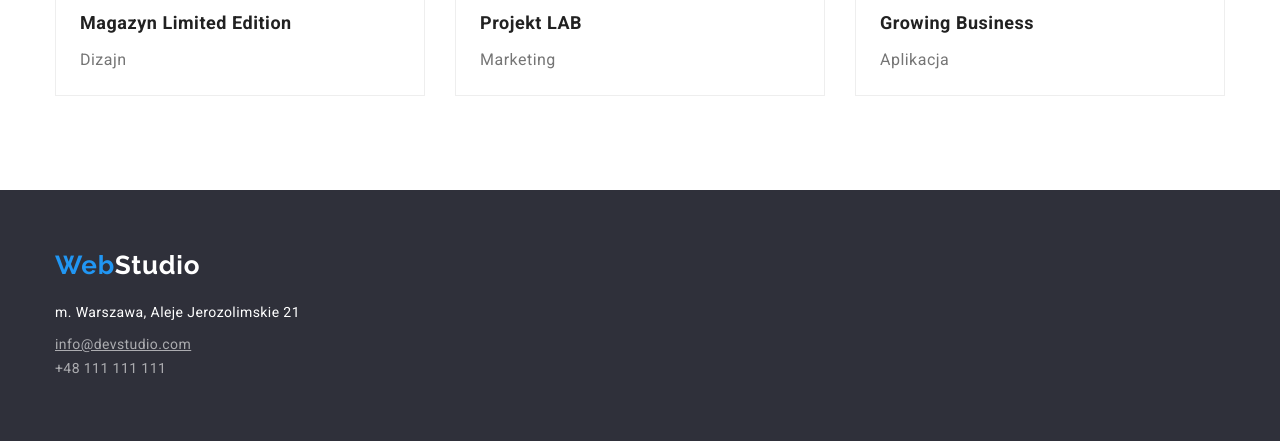
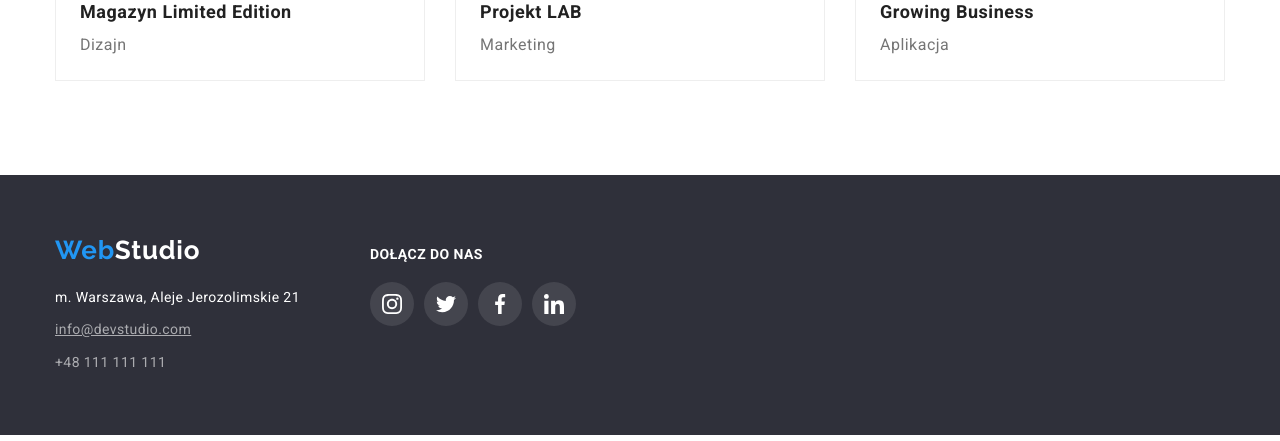
Before and after one commit to WaldemarKubiak/goit-markup-hw-04, a plain HTML site: page portfolio.html in a window 1280 px wide. Shown: the part 1450-1891 px from the top of the page. Drawn offline with nearby package versions, Linux system fonts and the light colour scheme.

Commit message:
First final version
ver. 1.0

```diff
--- a/css/styles.css
+++ b/css/styles.css
@@ -19,6 +19,8 @@
   --accent-primary-color: #2196f3;
   --accent-secondary-color: #8cc3f0;
   --icon-client-color: #afb1b8;
+  --eicon-text-white: #fff;
+  --eicon-bcg-footer: #ffffff1a;
 }
 
 body {
@@ -74,6 +76,7 @@ p {
 
 .logo {
   display: flex; /*czy konieczne */
+  align-items: center;
   margin-right: 93px;
   padding: 24px 0 25px 0;
 }
@@ -165,8 +168,8 @@ p {
   background-color: var(--background-secondary-color);
   display: block;
   background-image: linear-gradient(
-      rgba(47, 48, 58, 0.4),
-      rgba(47, 48, 58, 0.4)
+      #2f303a66,
+      #2f303a66 /* rgba(47, 48, 58, 0.4), */ /* rgba(47, 48, 58, 0.4) */
     ),
     url(../images/mainheaderbcg.jpg);
   background-size: cover;
@@ -226,7 +229,6 @@ p {
   font-weight: 500;
   font-size: 16px;
   line-height: 1.62;
-
   letter-spacing: 0.03em;
   color: var(--text-primary-color);
   background-color: #f5f4fa;
@@ -254,8 +256,11 @@ p {
   flex-basis: calc((100% - 60px) / 3);
 }
 
-.project div {
-  border: 1px solid #eee;
+.project:hover {
+  box-shadow: 0px 1px 1px #0000001f, 0px 4px 4px #0000000f,
+    1px 4px 6px #00000029; /* 0px 1px 1px rgba(0, 0, 0, 0.12), 0px 4px 4px rgba(0, 0, 0, 0.06),
+    1px 4px 6px rgba(0, 0, 0, 0.16) */
+  cursor: pointer;
 }
 
 .main-strenghts {
@@ -319,8 +324,9 @@ p {
 
 .picture-team-member {
   background-color: var(--background-primary-color);
-  box-shadow: 0px 1px 3px rgba(0, 0, 0, 0.12), 0px 1px 1px rgba(0, 0, 0, 0.14),
-    0px 2px 1px rgba(0, 0, 0, 0.2);
+  box-shadow: 0px 1px 3px #0000001f, 0px 1px 1px #00000024,
+    0px 2px 1px #00000033; /* 0px 1px 3px rgba(0, 0, 0, 0.12), 0px 1px 1px rgba(0, 0, 0, 0.14),
+    0px 2px 1px rgba(0, 0, 0, 0.2) */
   border-radius: 0px 0px 4px 4px;
 }
 
@@ -337,8 +343,8 @@ p {
   font-size: 18px;
   line-height: 2;
   letter-spacing: 0.03em;
-  margin: 20px auto 4px auto;
-  padding-left: 24px;
+  /* margin: 20px auto 4px auto; */
+  /* padding-left: 24px; */
 }
 
 .picture-text {
@@ -355,8 +361,16 @@ p {
   line-height: 1.87;
   letter-spacing: 0.03em;
   color: var(--text-secondary-color);
-  margin: 0px auto 20px auto;
-  padding-left: 24px;
+  /* margin: 0px auto 20px auto; */
+  /* padding-left: 24px; */
+}
+
+/*frame under picture without bottom-top*/
+.frame {
+  padding: 20px 24px;
+  border-right: 1px solid #eee;
+  border-bottom: 1px solid #eee;
+  border-left: 1px solid #eee;
 }
 
 /* main - eicons in Our Team Cards */
@@ -379,7 +393,8 @@ p {
   border-radius: 50%;
 }
 
-.eicon-bcg:hover {
+.eicon-bcg:hover,
+.eicon-bcg:focus {
   background-color: var(--brand-primary-color);
   --color3: var(--background-primary-color);
   cursor: pointer;
@@ -396,6 +411,8 @@ p {
 
 .icon-client {
   display: flex;
+  /* border: 1px solid var(--icon-client-color);
+  border-radius: 4px; */
 }
 
 .client-logo {
@@ -403,9 +420,11 @@ p {
   border-radius: 4px;
 }
 
-.client-logo:hover {
+.client-logo:hover,
+.icon-client:focus {
   border: 1px solid var(--accent-primary-color);
   --color3: var(--accent-primary-color);
+  border-radius: 4px;
   cursor: pointer;
 }
 
@@ -419,6 +438,8 @@ p {
   display: flex;
   align-items: center;
   padding-top: 60px;
+  margin-bottom: 20px;
+  /* margin-top: 60px; */
 }
 
 .logo-blue-footer {
@@ -445,11 +466,19 @@ p {
   letter-spacing: 0.03em;
   font-style: normal;
   color: var(--text-tertiary-color);
-  margin: 20px auto 9px auto;
+  /* margin-bottom: 9px; */
+  /* margin: 20px auto 9px auto; */
 }
 
-.contact-item {
+.contact-li {
+  padding-top: 9px;
+}
+
+.contact-items {
   padding-bottom: 60px;
+  /* padding-top: 20px; */
+  /* margin-top: 20px; */
+  /* margin-bottom: 60px; */
 }
 
 .contact-footer {
@@ -463,3 +492,63 @@ p {
 .contact-footer:focus {
   color: var(--accent-primary-color);
 }
+
+/* Portfolio - e-mail decoration underline */
+
+.text-decor {
+  text-decoration-line: underline;
+}
+
+/* footer icons group */
+
+.header-five {
+  font-size: 14px;
+  line-height: 1.14;
+  letter-spacing: 0.03em;
+  text-transform: uppercase;
+  color: var(--text-tertiary-color);
+  /* margin-top: 72px; */
+  padding-top: 72px;
+  margin-bottom: 20px;
+}
+
+/* .eicons-footer {} */
+/* padding-top: 72px;
+  padding-bottom: 100px;
+  display: flex;
+  flex-direction: column; */
+/* justify-content: flex-start; */
+/* align-items: center; */
+
+.footer-content-wrapper {
+  display: flex;
+  gap: 70px;
+  /* padding-block: 60px; */
+  /* justify-content: flex-start; */
+}
+
+.eicons-footer-list {
+  display: flex;
+  justify-content: center;
+  align-items: center;
+  gap: 10px;
+}
+
+.eicon-footer {
+  --color3: var(--eicon-text-white);
+}
+
+.eicon-footer-bcg {
+  display: flex;
+  align-items: center;
+  justify-content: center;
+  width: 44px;
+  height: 44px;
+  background-color: var(--eicon-bcg-footer);
+  border-radius: 50%;
+}
+
+.eicon-footer-bcg:hover,
+.eicon-footer-bcg:focus {
+  background-color: var(--accent-primary-color);
+}
--- a/portfolio.html
+++ b/portfolio.html
@@ -81,7 +81,7 @@
               width="370"
               height="294"
             />
-            <div>
+            <div class="frame">
               <h4 class="header-four-portfolio">Technocrack</h4>
               <p class="picture-text-portfolio">Strona internetowa</p>
             </div>
@@ -94,7 +94,7 @@
               width="370"
               height="294"
             />
-            <div>
+            <div class="frame">
               <h4 class="header-four-portfolio">
                 Grafika New Orlean vs Golden Star
               </h4>
@@ -109,7 +109,7 @@
               width="370"
               height="294"
             />
-            <div>
+            <div class="frame">
               <h4 class="header-four-portfolio">Restauracja Seafood</h4>
               <p class="picture-text-portfolio">Aplikacja</p>
             </div>
@@ -122,7 +122,7 @@
               width="370"
               height="294"
             />
-            <div>
+            <div class="frame">
               <h4 class="header-four-portfolio">Projekt Prime</h4>
               <p class="picture-text-portfolio">Marketing</p>
             </div>
@@ -135,7 +135,7 @@
               width="370"
               height="294"
             />
-            <div>
+            <div class="frame">
               <h4 class="header-four-portfolio">Projekt Boxes</h4>
               <p class="picture-text-portfolio">Aplikacja</p>
             </div>
@@ -148,7 +148,7 @@
               width="370"
               height="294"
             />
-            <div>
+            <div class="frame">
               <h4 class="header-four-portfolio">Inspiration has no Borders</h4>
               <p class="picture-text-portfolio">Strona internetowa</p>
             </div>
@@ -161,7 +161,7 @@
               width="370"
               height="294"
             />
-            <div>
+            <div class="frame">
               <h4 class="header-four-portfolio">Magazyn Limited Edition</h4>
               <p class="picture-text-portfolio">Dizajn</p>
             </div>
@@ -174,7 +174,7 @@
               width="370"
               height="294"
             />
-            <div>
+            <div class="frame">
               <h4 class="header-four-portfolio">Projekt LAB</h4>
               <p class="picture-text-portfolio">Marketing</p>
             </div>
@@ -187,7 +187,7 @@
               width="370"
               height="294"
             />
-            <div>
+            <div class="frame">
               <h4 class="header-four-portfolio">Growing Business</h4>
               <p class="picture-text-portfolio">Aplikacja</p>
             </div>
@@ -196,24 +196,27 @@
       </section>
     </main>
     <footer class="footer">
-      <div class="container">
+      <div class="container footer-content-wrapper">
+        <div class="side-l-footer">
           <div class="footer-logo-wrapper">
             <a href="./index.html" class="link-no-underline footer-logo"
               ><span class="logo-blue-footer">Web</span
               ><span class="logo-white-footer">Studio</span></a
             >
           </div>
+          <div class="contact-items">
             <address class="address-text">
               m. Warszawa, Aleje Jerozolimskie 21
             </address>
-        <div class="contact-item">
             <ul class="li-no-dots">
-            <li>
-              <a href="mailto:info@devstudio.com" class="contact-footer"
+              <li class="contact-li">
+                <a
+                  href="mailto:info@devstudio.com"
+                  class="contact-footer link-no-underline text-decor"
                   >info@devstudio.com</a
                 >
               </li>
-            <li>
+              <li class="contact-li">
                 <a
                   href="tel:+48111111111"
                   class="contact-footer link-no-underline"
@@ -223,6 +226,36 @@
             </ul>
           </div>
         </div>
+        <div class="eicons-footer">
+          <h5 class="header-five">Dołącz do nas</h5>
+          <ul class="eicons-footer-list li-no-dots">
+            <li>
+              <a href="#" class="eicon-footer-bcg"
+                ><svg class="eicon-footer" width="20" height="20">
+                  <use href="./images/icons.svg#icon-instagram-2"></use></svg
+              ></a>
+            </li>
+            <li>
+              <a href="#" class="eicon-footer-bcg">
+                <svg class="eicon-footer" width="20" height="20">
+                  <use href="./images/icons.svg#icon-twitter-1"></use></svg
+              ></a>
+            </li>
+            <li>
+              <a href="#" class="eicon-footer-bcg">
+                <svg class="eicon-footer" width="20" height="20">
+                  <use href="./images/icons.svg#icon-facebook-1"></use></svg
+              ></a>
+            </li>
+            <li>
+              <a href="#" class="eicon-footer-bcg">
+                <svg class="eicon-footer" width="20" height="20">
+                  <use href="./images/icons.svg#icon-linkedin-1"></use></svg
+              ></a>
+            </li>
+          </ul>
+        </div>
+      </div>
     </footer>
   </body>
 </html>
```
Also changed, not shown: index.html (+35 -19 lines). Lines whose indentation alone changed are shown as unchanged.
